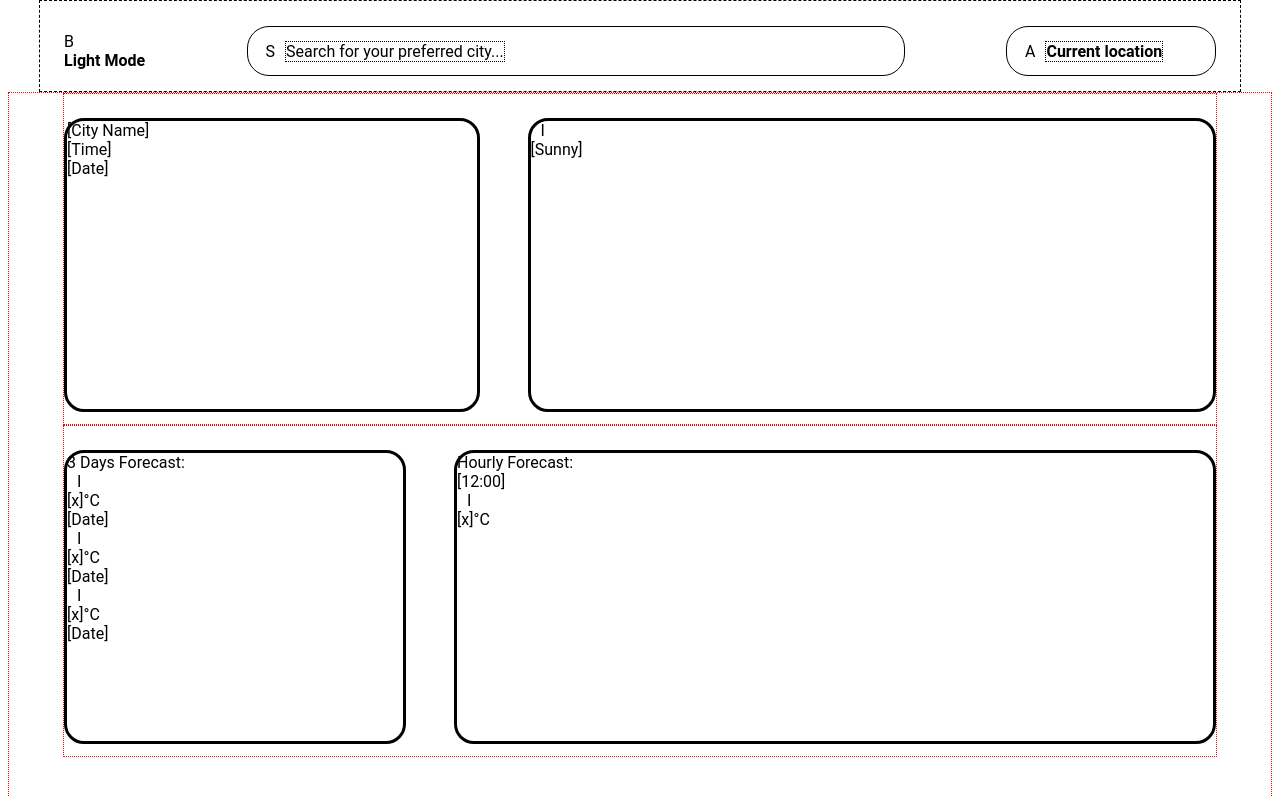
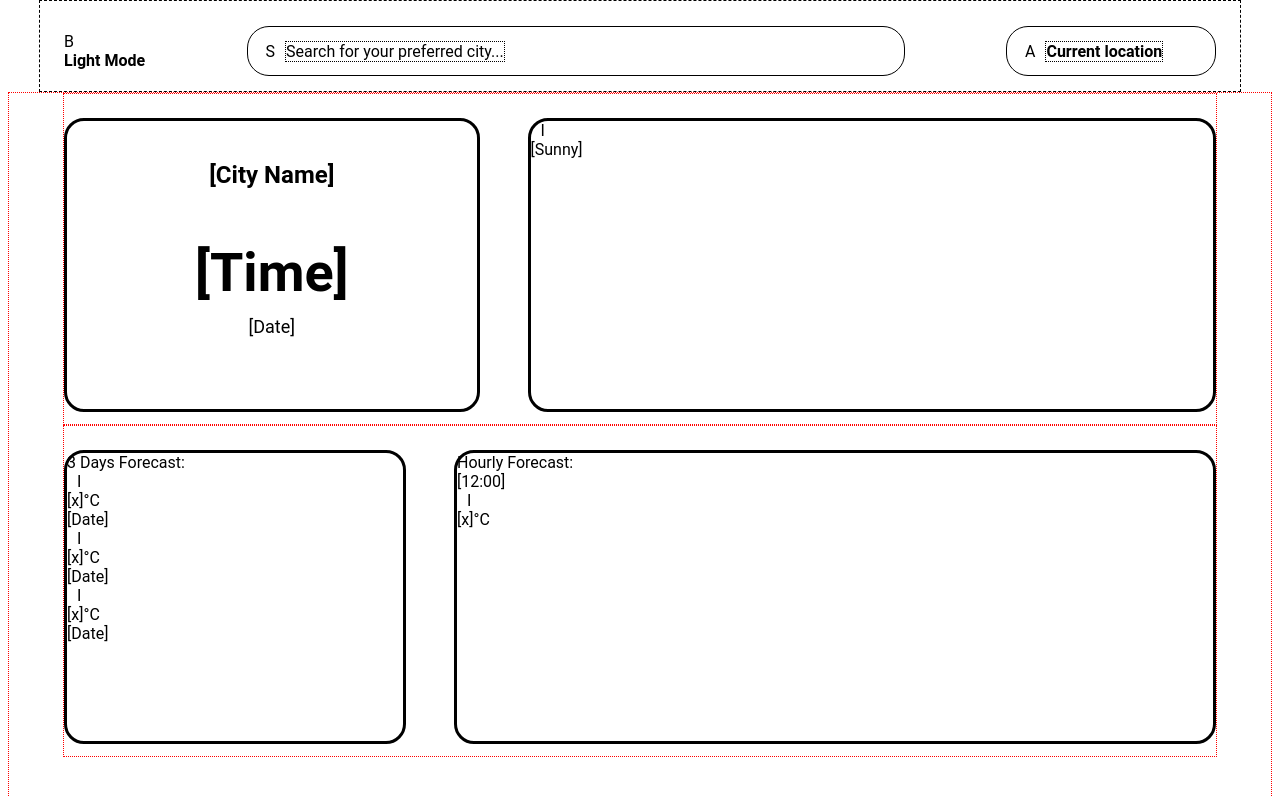
Before and after one commit to alvagarciia/weather-dashboard, a plain HTML site: page index.html in a window 1280 px wide. Shown: the top 796 px of the page. Drawn offline with Linux system fonts and the light colour scheme.

Commit message:
update box A

```diff
--- a/index.html
+++ b/index.html
@@ -30,9 +30,9 @@
     <div class="content">
         <div class="boxRow">
             <div class="boxA">
-                <div class="city">[City Name]</div>
-                <div class="time">[Time]</div>
-                <div class="Date">[Date]</div>
+                <div class="cityA">[City Name]</div>
+                <div class="timeA">[Time]</div>
+                <div class="dateA">[Date]</div>
             </div>
             <div class="boxB">
                 <div class="column-1"></div>
--- a/style.css
+++ b/style.css
@@ -91,7 +91,25 @@ body {
 }
 .boxA {
     flex: 3;
+    display: flex;
+    flex-direction: column;
+    align-items: center;
+    gap: 12px;
 }
+.cityA {
+    margin-top: 40px;
+    font-size: 24px;
+    font-weight: bold;
+}
+.timeA {
+    margin-top: 40px;
+    font-size: 54px;
+    font-weight: bold;
+}
+.dateA {
+    font-size: 18px;
+}
+
 .boxB {
     flex: 5;
 }
```
